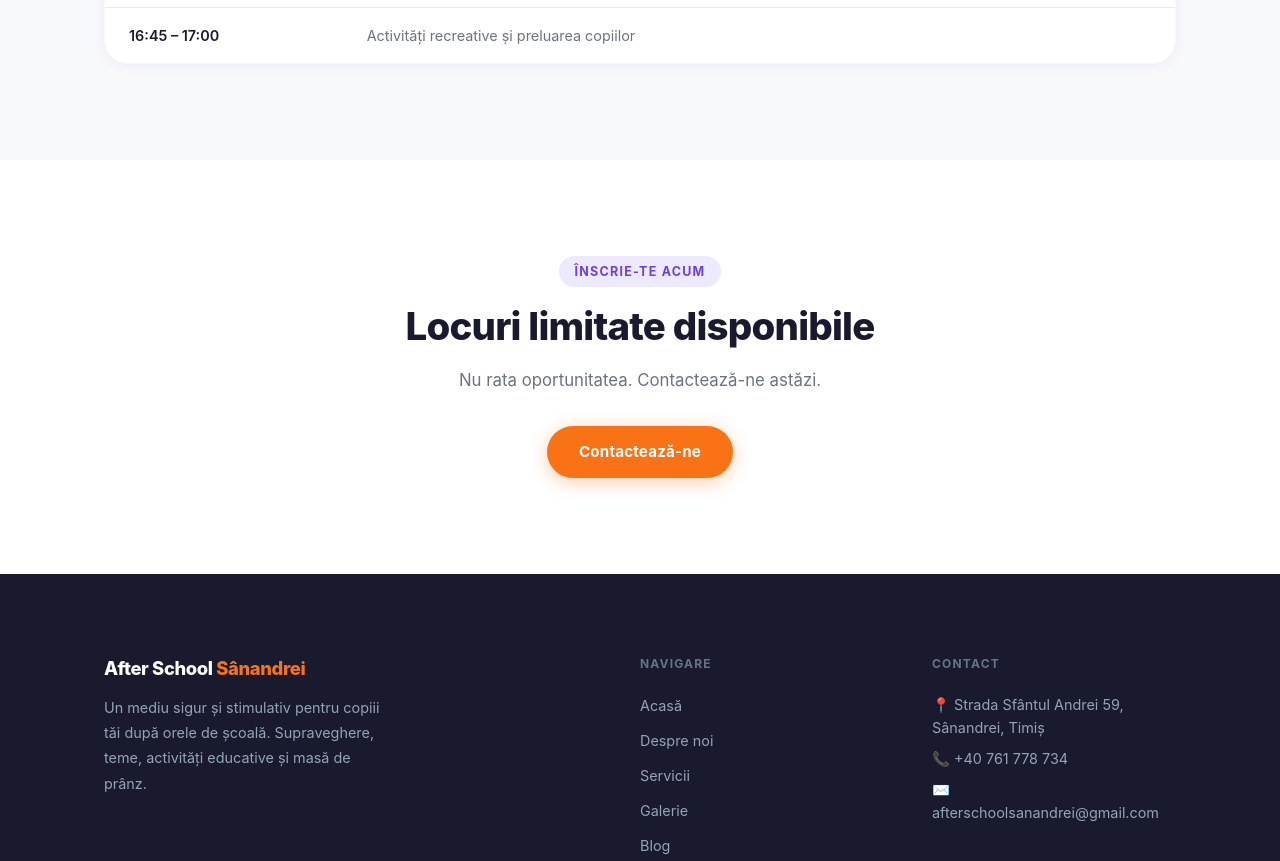
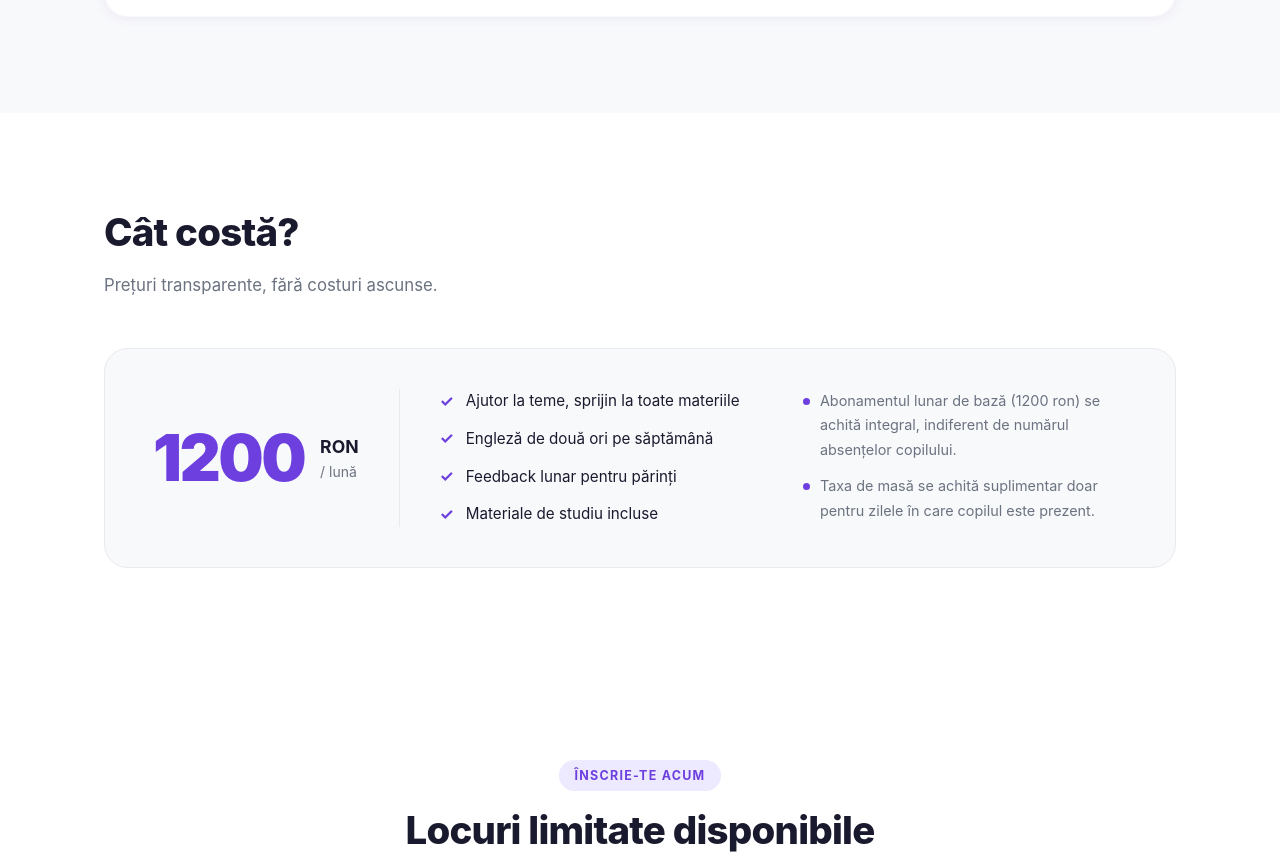
Before and after one commit to lavinianetotea/afterschool-sanandrei, a React (Create React App) app in the folder client/: page /servicii in a window 1280 px wide. Shown: the part 2229-3090 px from the top of the page. Built offline with nearby package versions, Linux system fonts and the light colour scheme.

Commit message:
cat costa

```diff
--- a/client/src/pages/Services.css
+++ b/client/src/pages/Services.css
@@ -89,6 +89,18 @@
   flex-shrink: 0;
 }
 
+/* Schedule + Pricing side by side */
+.schedule-pricing-section {
+  background: var(--bg-gray);
+}
+
+.schedule-pricing-grid {
+  display: grid;
+  grid-template-columns: 1fr 1fr;
+  gap: 3.5rem;
+  align-items: start;
+}
+
 /* Schedule */
 .schedule-section {
   background: var(--bg-gray);
@@ -130,7 +142,114 @@
 .schedule-table tr:last-child td { border-bottom: none; }
 .schedule-table tr:hover td { background: var(--bg-soft); }
 
+/* Pricing */
+.pricing-section {
+  background: var(--white);
+}
+
+.pricing-card {
+  max-width: 100%;
+  background: var(--bg-gray);
+  border: 1px solid var(--border);
+  border-radius: var(--radius-lg);
+  padding: 2.5rem 3rem;
+  display: grid;
+  grid-template-columns: auto 1fr 1fr;
+  gap: 2.5rem;
+  align-items: start;
+}
+
+.pricing-price {
+  display: flex;
+  align-items: center;
+  gap: 1rem;
+  padding-right: 2.5rem;
+  border-right: 1px solid var(--border);
+  align-self: stretch;
+  align-items: center;
+}
+
+.pricing-amount {
+  font-size: 4rem;
+  font-weight: 900;
+  color: var(--primary);
+  letter-spacing: -0.04em;
+  line-height: 1;
+}
+
+.pricing-suffix {
+  display: flex;
+  flex-direction: column;
+}
+
+.pricing-currency {
+  font-size: 1.1rem;
+  font-weight: 700;
+  color: var(--text);
+}
+
+.pricing-period {
+  font-size: 0.875rem;
+  color: var(--text-muted);
+}
+
+.pricing-includes {
+  list-style: none;
+  display: flex;
+  flex-direction: column;
+  gap: 0.75rem;
+}
+
+.pricing-includes li {
+  font-size: 0.95rem;
+  color: var(--text);
+  line-height: 1.6;
+  display: flex;
+  align-items: center;
+  gap: 0.75rem;
+}
+
+.pricing-includes li::before {
+  content: '✓';
+  color: var(--primary);
+  font-weight: 700;
+  font-size: 1rem;
+  flex-shrink: 0;
+}
+
+.pricing-notes {
+  list-style: none;
+  display: flex;
+  flex-direction: column;
+  gap: 0.75rem;
+  border-top: none;
+  padding-top: 0;
+  align-self: start;
+}
+
+.pricing-notes li {
+  font-size: 0.9rem;
+  color: var(--text-muted);
+  line-height: 1.7;
+  display: flex;
+  align-items: flex-start;
+  gap: 0.6rem;
+}
+
+.pricing-notes li::before {
+  content: '';
+  width: 7px;
+  height: 7px;
+  background: var(--primary);
+  border-radius: 50%;
+  flex-shrink: 0;
+  margin-top: 0.55rem;
+}
+
 @media (max-width: 768px) {
   .services-grid { grid-template-columns: 1fr; }
   .schedule-table th, .schedule-table td { padding: 0.75rem 1rem; }
+  .pricing-card { padding: 2rem 1.5rem; grid-template-columns: 1fr; gap: 1.5rem; }
+  .pricing-amount { font-size: 3rem; }
+  .schedule-pricing-grid { grid-template-columns: 1fr; gap: 2rem; }
 }
--- a/client/src/pages/Services.jsx
+++ b/client/src/pages/Services.jsx
@@ -115,7 +115,6 @@ export default function Services() {
 
       <section className="schedule-section">
         <div className="container">
-          <span className="section-tag">Zi tipică</span>
           <h2 className="section-title">Programul zilnic</h2>
           <p className="section-subtitle">
             O zi obișnuită la After School Sânandrei.
@@ -141,6 +140,40 @@ export default function Services() {
         </div>
       </section>
 
+      <section className="pricing-section">
+        <div className="container">
+          <h2 className="section-title">Cât costă?</h2>
+          <p className="section-subtitle">
+            Prețuri transparente, fără costuri ascunse.
+          </p>
+          <div className="pricing-card">
+            <div className="pricing-price">
+              <span className="pricing-amount">1200</span>
+              <div className="pricing-suffix">
+                <span className="pricing-currency">RON</span>
+                <span className="pricing-period">/ lună</span>
+              </div>
+            </div>
+            <ul className="pricing-includes">
+              <li>Ajutor la teme, sprijin la toate materiile</li>
+              <li>Engleză de două ori pe săptămână</li>
+              <li>Feedback lunar pentru părinți</li>
+              <li>Materiale de studiu incluse</li>
+            </ul>
+            <ul className="pricing-notes">
+              <li>
+                Abonamentul lunar de bază (1200 ron) se achită integral,
+                indiferent de numărul absențelor copilului.
+              </li>
+              <li>
+                Taxa de masă se achită suplimentar doar pentru zilele în care
+                copilul este prezent.
+              </li>
+            </ul>
+          </div>
+        </div>
+      </section>
+
       <section style={{ textAlign: "center" }}>
         <div className="container">
           <span className="section-tag">Înscrie-te acum</span>
```
